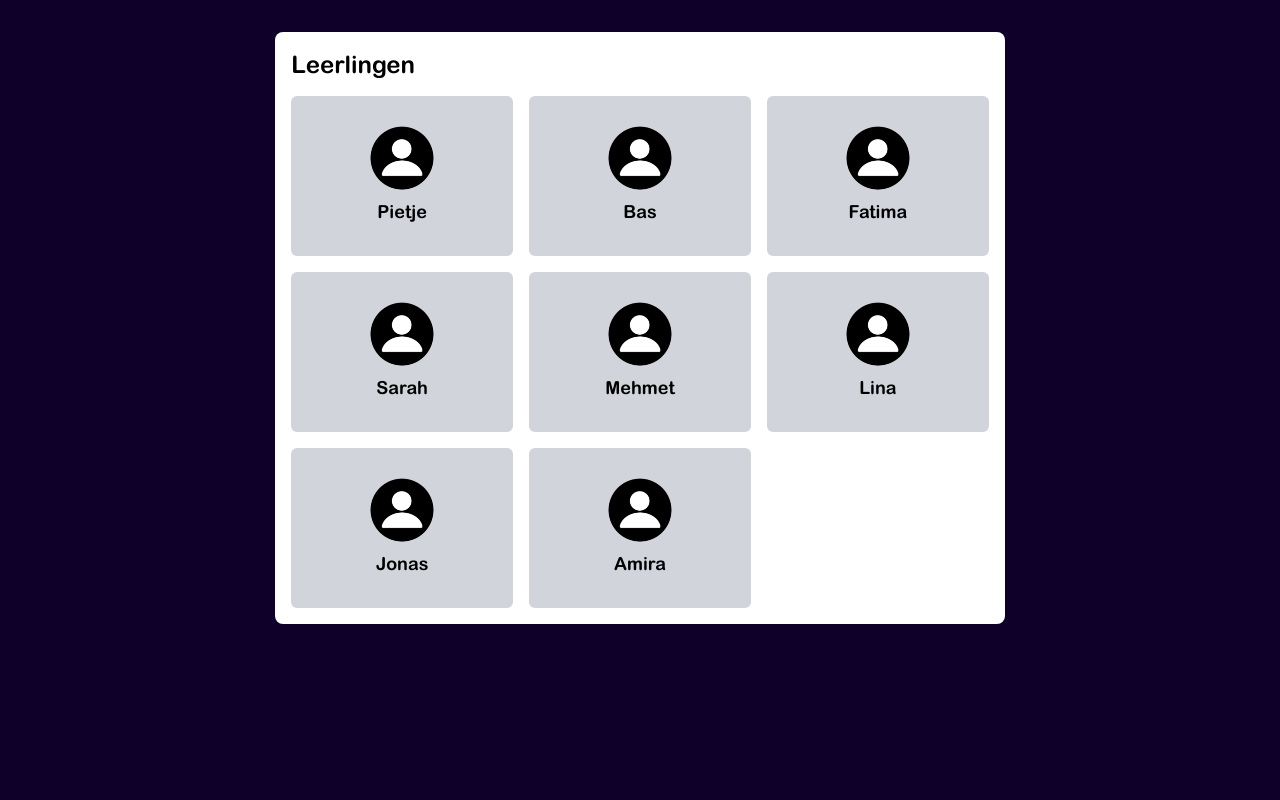
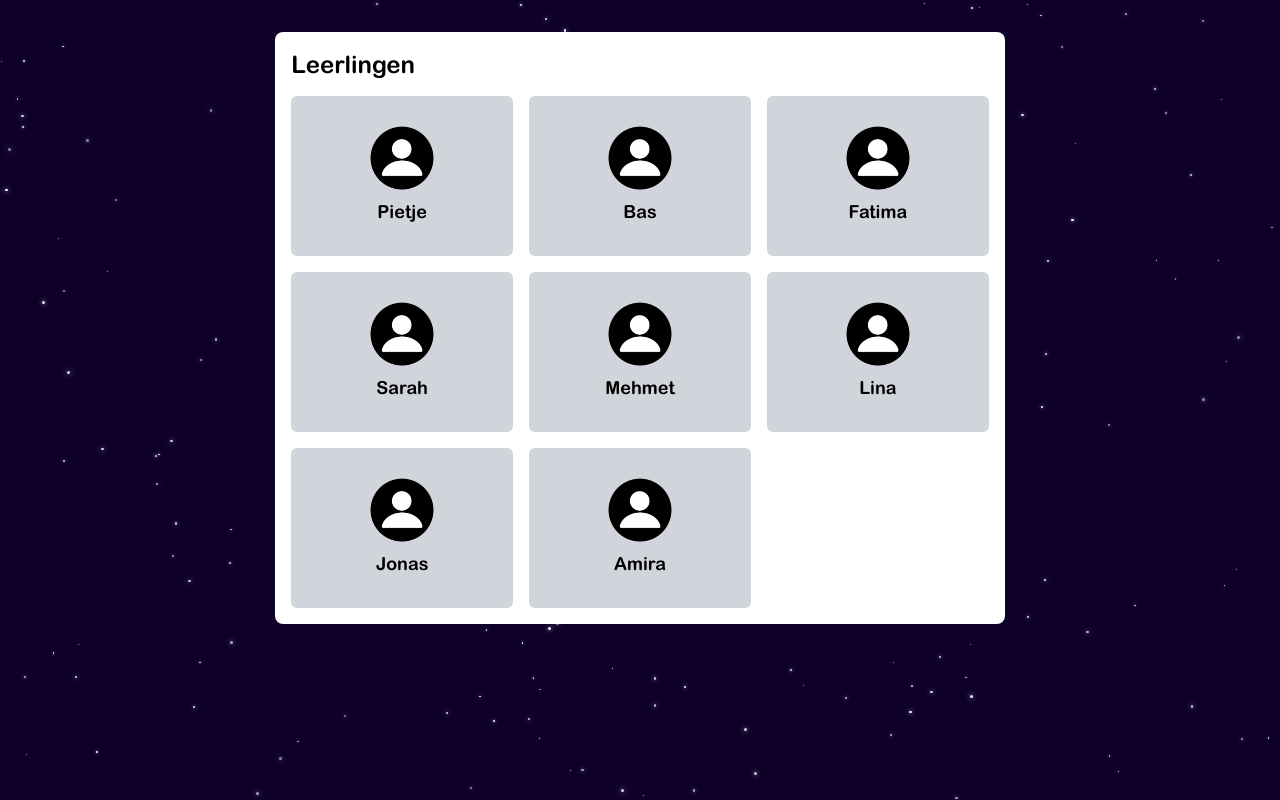
Before and after one commit to SemvanOsch/TLE-StartUp, a React (Vite) app: page /overview in a window 1280 px wide. Built offline with nearby package versions, Linux system fonts and the light colour scheme.

Commit message:
Added star bg to student overview

```diff
--- /dev/null
+++ b/src/components/SterrenBG.jsx
@@ -0,0 +1,69 @@
+import React, { useEffect, useRef, useState } from "react";
+
+const genereerSter = () => {
+    const size = Math.random() * 2 + 1;
+    return {
+        id: crypto.randomUUID(),
+        x: Math.random() * 100,
+        y: Math.random() * 100,
+        size,
+        speed: Math.random() * 0.25 + 0.03, // pixels per frame
+        opacity: Math.random() * 0.5 + 0.5,
+    };
+};
+
+const SterrenBG = ({ aantalSterren = 200 }) => {
+    const [sterren, setSterren] = useState([]);
+    const sterrenRef = useRef([]);
+
+    // Initieel vullen
+    useEffect(() => {
+        const initSterren = Array.from({ length: aantalSterren }, genereerSter);
+        setSterren(initSterren);
+        sterrenRef.current = initSterren;
+    }, [aantalSterren]);
+
+    // Animatie loop
+    useEffect(() => {
+        let animId;
+
+        const beweegSterren = () => {
+            sterrenRef.current = sterrenRef.current.map((ster) => {
+                let nieuweY = ster.y + ster.speed;
+                if (nieuweY > 100) {
+                    // Ster opnieuw bovenaan spawnen
+                    nieuweY = 0;
+                    return { ...genereerSter(), y: nieuweY };
+                }
+                return { ...ster, y: nieuweY };
+            });
+
+            setSterren([...sterrenRef.current]);
+            animId = requestAnimationFrame(beweegSterren);
+        };
+
+        animId = requestAnimationFrame(beweegSterren);
+        return () => cancelAnimationFrame(animId);
+    }, []);
+
+    return (
+        <div className="absolute inset-0 z-0 bg-background overflow-hidden">
+            {sterren.map((ster) => (
+                <div
+                    key={ster.id}
+                    className="absolute rounded-full bg-white"
+                    style={{
+                        width: `${ster.size}px`,
+                        height: `${ster.size}px`,
+                        left: `${ster.x}%`,
+                        top: `${ster.y}%`,
+                        opacity: ster.opacity,
+                        boxShadow: `0 0 ${ster.size * 2}px white`,
+                    }}
+                />
+            ))}
+        </div>
+    );
+};
+
+export default SterrenBG;
--- a/src/pages/HomePage.jsx
+++ /dev/null
@@ -1,9 +0,0 @@
-const HomePage = () => {
-    return(
-        <div>
-        <h1>home</h1>
-        </div>
-    );
-}
-
-export default HomePage;
--- a/src/pages/StudentOverview.jsx
+++ b/src/pages/StudentOverview.jsx
@@ -1,8 +1,8 @@
 import { useEffect, useState } from "react";
+import SterrenBG from "../components/SterrenBG.jsx";
 
 function StudentOverview(){
     const [users, setUsers] = useState([]);
-
     async function fetchData() {
         try {
             const response = await fetch('/test.json', {
@@ -23,8 +23,9 @@ function StudentOverview(){
     }, []);
 
     return (
-        <div className="bg-background min-h-screen p-8">
-            <div className="w-3/5 bg-white mx-auto p-4 rounded-lg">
+        <div className="relative bg-background min-h-screen p-8">
+            <SterrenBG/>
+            <div className="relative z-10 w-3/5 bg-white mx-auto p-4 rounded-lg">
                 <h1 className="text-black text-2xl font-bold mb-4">Leerlingen</h1>
                 <ul className="grid grid-cols-1 md:grid-cols-2 lg:grid-cols-3 gap-4">
                     {users.map((user, index) => (
@@ -38,9 +39,7 @@ function StudentOverview(){
                                 alt="user-face"
                                 className="w-16 h-16 rounded-full object-cover mb-2"
                             />
-                            <span className="text-lg font-semibold text-center">
-        {user.name}
-      </span>
+                            <span className="text-lg font-semibold text-center">{user.name}</span>
                         </a>
                     ))}
                 </ul>
```
